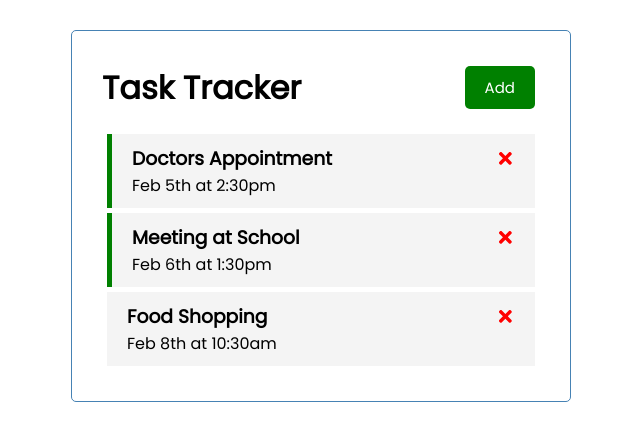
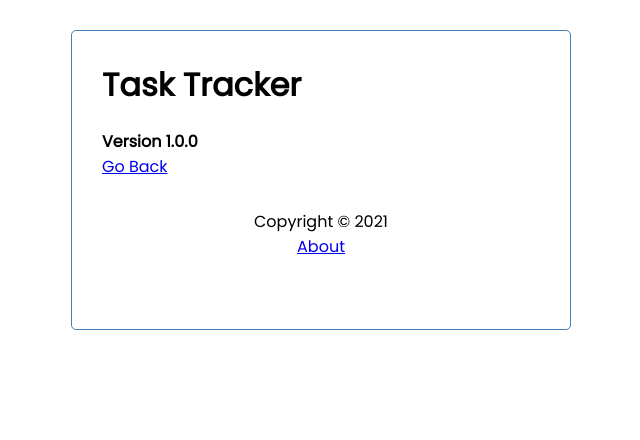
Before and after one commit to vsreyes/react-task-tracker, a React (Create React App) app: page /about in a window 1280 px wide. Shown: the top 440 px of the page, without its empty margins (319-959 px from the left). Built offline with nearby package versions, Linux system fonts and the light colour scheme; data requests are answered from the project's data file; the HTML template or start-up script is replaced by a standard one.

Commit message:
Button setup

```diff
--- a/db.json
+++ b/db.json
@@ -13,10 +13,10 @@
       "reminder": true
     },
     {
-      "id": 3,
-      "text": "Food Shopping",
-      "day": "Feb 8th at 10:30am",
-      "reminder": false
+      "text": "Take Test",
+      "day": "Feb 27th at 9:00am",
+      "reminder": true,
+      "id": 3
     }
   ]
 }
--- a/package.json
+++ b/package.json
@@ -10,6 +10,7 @@
     "react": "^17.0.1",
     "react-dom": "^17.0.1",
     "react-icons": "^4.2.0",
+    "react-router-dom": "^5.2.0",
     "react-scripts": "4.0.2",
     "web-vitals": "^1.1.0"
   },
--- a/src/App.js
+++ b/src/App.js
@@ -1,7 +1,10 @@
 import { useState, useEffect } from 'react';
+import { BrowserRouter as Router, Route } from 'react-router-dom';
 import Header from './components/Header';
+import Footer from './components/Footer';
 import Tasks from './components/Tasks';
 import AddTask from './components/AddTask';
+import About from './components/About';
 
 function App() {
   const [showAddTask, setShowAddTask] = useState(false);
@@ -24,11 +27,31 @@
     return data;
   };
 
+  // Fetch Task
+  const fetchTask = async id => {
+    const res = await fetch(`http://localhost:5000/tasks/${id}`);
+    const data = await res.json();
+
+    return data;
+  };
+
   // Add Task
-  const addTask = task => {
-    const id = Math.floor(Math.random() * 10000) + 1;
+  const addTask = async task => {
+    const res = await fetch('http://localhost:5000/tasks', {
+      method: 'POST',
+      headers: {
+        'Content-type': 'application/json',
+      },
+      body: JSON.stringify(task),
+    });
+
+    const data = await res.json();
+
+    setTasks([...tasks, data]);
+
+    /*const id = Math.floor(Math.random() * 10000) + 1;
     const newTask = { id, ...task };
-    setTasks([...tasks, newTask]);
+    setTasks([...tasks, newTask]);*/
   };
 
   // Delete Task
@@ -41,27 +64,56 @@
   };
 
   // Toggle Reminder
-  const toggleReminder = id => {
+  const toggleReminder = async id => {
+    const taskToToggle = await fetchTask(id);
+    const updTask = { ...taskToToggle, reminder: !taskToToggle.reminder };
+
+    const res = await fetch(`http://localhost:5000/tasks/${id}`, {
+      method: 'PUT',
+      headers: {
+        'Content-type': 'application/json',
+      },
+      body: JSON.stringify(updTask),
+    });
+
+    const data = await res.json();
+
     setTasks(
       tasks.map(task =>
-        task.id === id ? { ...task, reminder: !task.reminder } : task
+        task.id === id ? { ...task, reminder: data.reminder } : task
       )
     );
   };
 
   return (
+    <Router>
       <div className='container'>
         <Header
           onAdd={() => setShowAddTask(!showAddTask)}
           showAdd={showAddTask}
         />
+        <Route
+          path='/'
+          exact
+          render={props => (
+            <>
               {showAddTask && <AddTask onAdd={addTask} />}
               {tasks.length > 0 ? (
-        <Tasks tasks={tasks} onDelete={deleteTask} onToggle={toggleReminder} />
+                <Tasks
+                  tasks={tasks}
+                  onDelete={deleteTask}
+                  onToggle={toggleReminder}
+                />
               ) : (
                 'No Tasks To Show'
               )}
+            </>
+          )}
+        />
+        <Route path='/about' component={About} />
+        <Footer />
       </div>
+    </Router>
   );
 }
 
--- /dev/null
+++ b/src/components/About.js
@@ -0,0 +1,12 @@
+import { Link } from 'react-router-dom';
+
+const About = () => {
+  return (
+    <div>
+      <h4>Version 1.0.0</h4>
+      <Link to='/'>Go Back</Link>
+    </div>
+  );
+};
+
+export default About;
--- /dev/null
+++ b/src/components/Footer.js
@@ -0,0 +1,12 @@
+import { Link } from 'react-router-dom';
+
+const Footer = () => {
+  return (
+    <footer>
+      <p>Copyright &copy; 2021</p>
+      <Link to='/about'>About</Link>
+    </footer>
+  );
+};
+
+export default Footer;
--- a/src/components/Header.js
+++ b/src/components/Header.js
@@ -1,15 +1,20 @@
 import PropTypes from 'prop-types';
+import { useLocation } from 'react-router-dom';
 import Button from './Button';
 
 const Header = ({ title, onAdd, showAdd }) => {
+  const location = useLocation();
+
   return (
     <header className='header'>
       <h1>{title}</h1>
-      <Button
-        color={showAdd ? 'red' : 'green'}
-        text={showAdd ? 'Close' : 'Add'}
-        onClick={onAdd}
-      />
+      {location.pathname === '/' && (
+        <Button
+          color={showAdd ? 'red' : 'green'}
+          text={showAdd ? 'Close' : 'Add'}
+          onClick={onAdd}
+        />
+      )}
     </header>
   );
 };
```
Also changed, not shown: 1 other file (tests, documents, lock files or other folders). Lines whose indentation alone changed are shown as unchanged.
